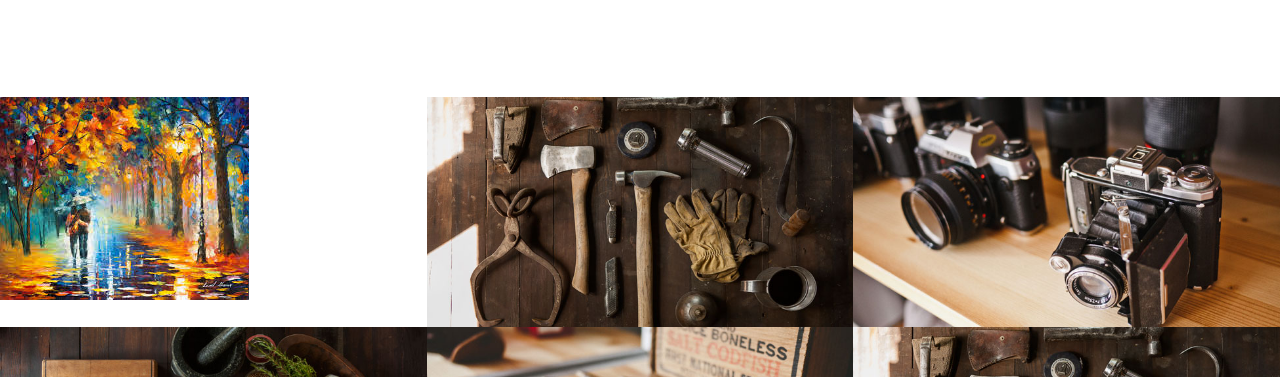
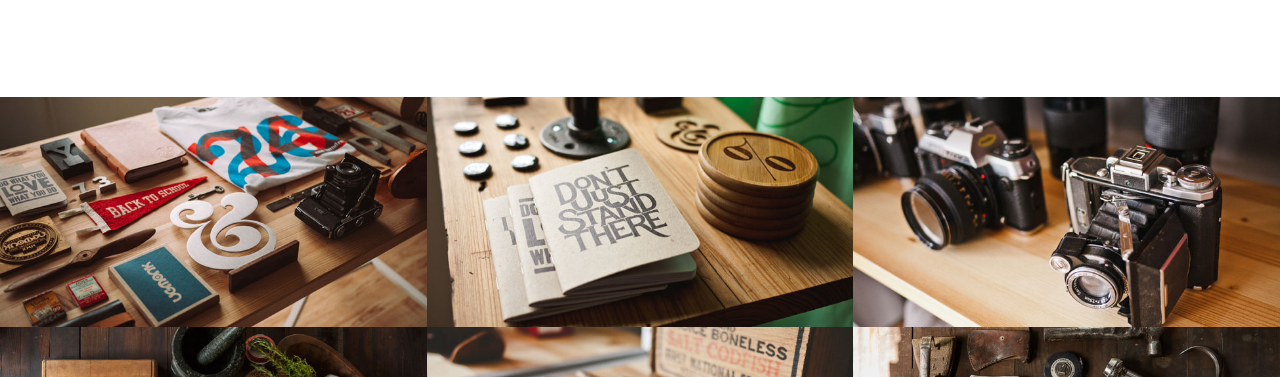
Before and after one commit to meolanonales/creative.github.io, a website: page index.html in a window 1280 px wide. Shown: the part 1529-1906 px from the top of the page. Drawn offline with nearby package versions, Linux system fonts and the light colour scheme.

Commit message:
Update index.html

```diff
--- a/index.html
+++ b/index.html
@@ -138,7 +138,7 @@
             <div class="row no-gutter popup-gallery">
                 <div class="col-lg-4 col-sm-6">
                     <a href="img/portfolio/fullsize/1.jpg" class="portfolio-box">
-                        <img src="https://github.com/meolanonales/creative.github.io/blob/master/img/paintings.jpg?raw=true" class="img-responsive" alt="">
+                        <img src="img/portfolio/thumbnails/1.jpg" class="img-responsive" alt="">
                         <div class="portfolio-box-caption">
                             <div class="portfolio-box-caption-content">
                                 <div class="project-category text-faded">
@@ -153,7 +153,7 @@
                 </div>
                 <div class="col-lg-4 col-sm-6">
                     <a href="img/portfolio/fullsize/2.jpg" class="portfolio-box">
-                        <img src="img/portfolio/thumbnails/6.jpg"  class="img-responsive" alt="">
+                        <img src="img/portfolio/thumbnails/2.jpg"  class="img-responsive" alt="">
                         <div class="portfolio-box-caption">
                             <div class="portfolio-box-caption-content">
                                 <div class="project-category text-faded">
```
